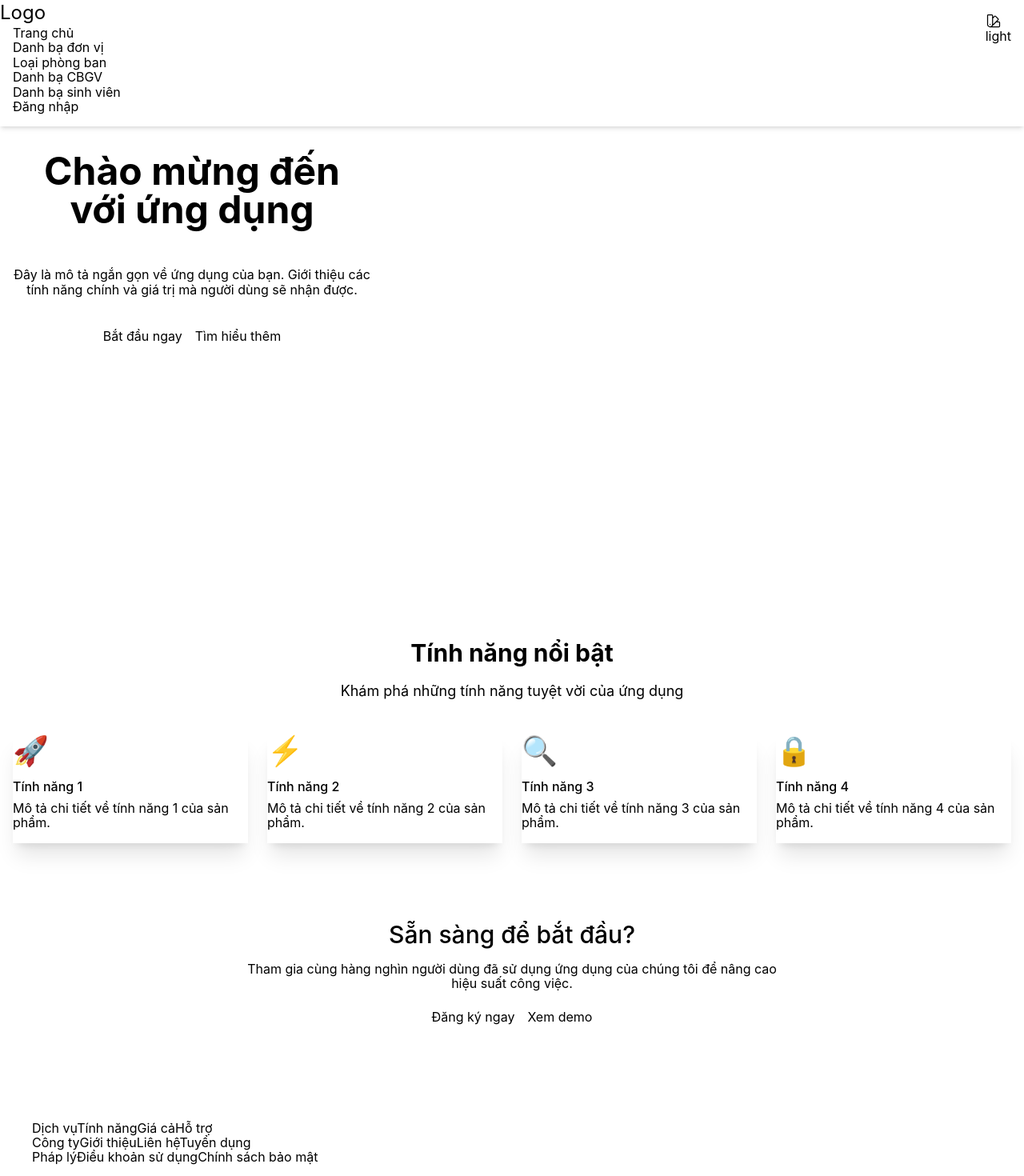
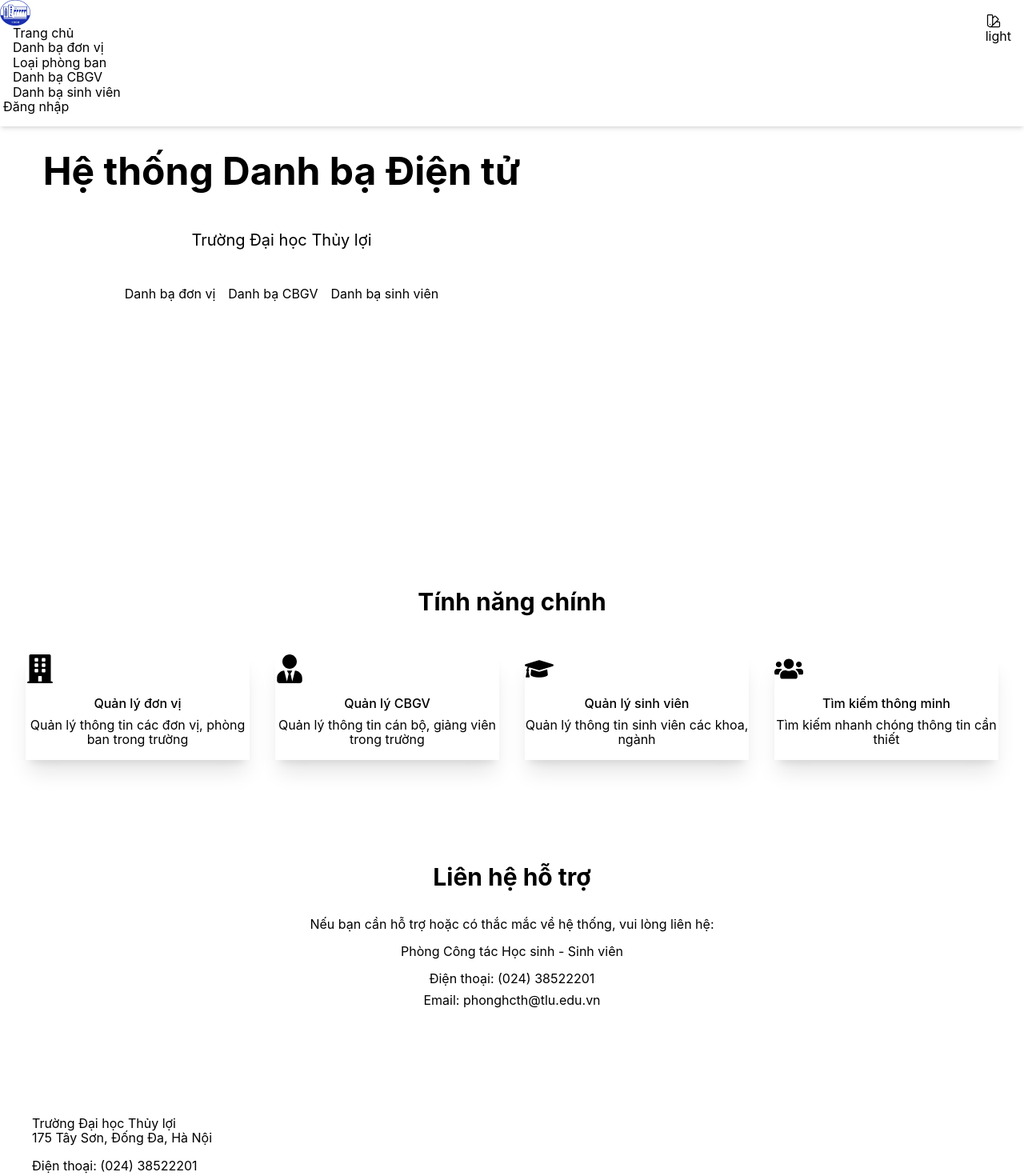
Before and after one commit to Trung381/tlu_contact_web, a React (Create React App) app: page / in a window 1280 px wide. Shown: the top 1470 px of the page at 80% size. Built offline with nearby package versions, Linux system fonts and the light colour scheme.

Commit message:
update new

```diff
--- a/src/layouts/MainLayout.js
+++ b/src/layouts/MainLayout.js
@@ -2,9 +2,14 @@
 import { Outlet, Link, NavLink } from 'react-router-dom';
 import { useAuth } from '../contexts/AuthContext';
 import routes from '../config/routes';
+import logo from '../assets/images/logo-tlu.png';
 
 const MainLayout = () => {
   const { isAuthenticated, logout } = useAuth();
+
+  const handleLogout = () => {
+    logout();
+  };
 
   return (
     <div className="flex flex-col min-h-screen">
@@ -12,7 +17,9 @@
       <header className="bg-base-100 shadow-md">
         <div className="navbar container mx-auto">
           <div className="flex-1">
-            <Link to={routes.home} className="btn btn-ghost text-2xl">Logo</Link>
+            <Link to={routes.home} className=" text-2xl">
+              <img src={logo} alt="TLU Logo" className="h-8" />
+            </Link>
           </div>
           <div className="flex-none">
             <ul className="menu menu-horizontal px-1">
@@ -22,14 +29,17 @@
               <li><NavLink to={routes.staff} className={({ isActive }) => (isActive ? 'btn px-3 btn-soft btn-primary' : 'btn px-3 btn-ghost')}>Danh bạ CBGV</NavLink></li>
               <li><NavLink to={routes.student} className={({ isActive }) => (isActive ? 'btn px-3 btn-soft btn-primary' : 'btn px-3 btn-ghost')}>Danh bạ sinh viên</NavLink></li>
               {isAuthenticated ? (
-                <>
-                  <li><NavLink to={routes.profile} className={({ isActive }) => (isActive ? 'btn px-3 btn-soft btn-primary' : 'btn px-3 btn-ghost')}>Tài khoản</NavLink></li>
-                  <li><button onClick={logout}>Đăng xuất</button></li>
-                </>
+                <li>
+                  <button onClick={handleLogout} className="btn btn-ghost">
+                    Đăng xuất
+                  </button>
+                </li>
               ) : (
-                <>
-                  <li><NavLink to={routes.login} className={({ isActive }) => (isActive ? 'btn px-3 btn-soft btn-primary' : 'btn px-3 btn-ghost')}>Đăng nhập</NavLink></li>
-                </>
+                <li>
+                  <Link to={routes.login} className="btn btn-ghost">
+                    Đăng nhập
+                  </Link>
+                </li>
               )}
             </ul>
           </div>
@@ -46,25 +56,26 @@
         <div className="container mx-auto">
           <div className="footer">
             <div>
-              <span className="footer-title">Dịch vụ</span>
-              <Link to="/" className="link link-hover">Tính năng</Link>
-              <Link to="/" className="link link-hover">Giá cả</Link>
-              <Link to="/" className="link link-hover">Hỗ trợ</Link>
+              <span className="footer-title">Trường Đại học Thủy lợi</span>
+              <p>175 Tây Sơn, Đống Đa, Hà Nội</p>
+              <p>Điện thoại: (024) 38522201</p>
+              <p>Email: phonghcth@tlu.edu.vn</p>
             </div>
             <div>
-              <span className="footer-title">Công ty</span>
-              <Link to={routes.about} className="link link-hover">Giới thiệu</Link>
-              <Link to={routes.contact} className="link link-hover">Liên hệ</Link>
-              <Link to="/" className="link link-hover">Tuyển dụng</Link>
+              <span className="footer-title">Liên kết</span>
+              <a href="https://www.tlu.edu.vn" target="_blank" rel="noopener noreferrer" className="link link-hover">Website trường</a>
+              <a href="https://www.tlu.edu.vn/lien-he" target="_blank" rel="noopener noreferrer" className="link link-hover">Liên hệ</a>
+              <a href="https://www.tlu.edu.vn/dao-tao" target="_blank" rel="noopener noreferrer" className="link link-hover">Đào tạo</a>
             </div>
             <div>
-              <span className="footer-title">Pháp lý</span>
-              <Link to="/" className="link link-hover">Điều khoản sử dụng</Link>
-              <Link to="/" className="link link-hover">Chính sách bảo mật</Link>
+              <span className="footer-title">Hệ thống</span>
+              <Link to={routes.department} className="link link-hover">Danh bạ đơn vị</Link>
+              <Link to={routes.staff} className="link link-hover">Danh bạ CBGV</Link>
+              <Link to={routes.student} className="link link-hover">Danh bạ sinh viên</Link>
             </div>
           </div>
           <div className="mt-10 text-center">
-            <p>© {new Date().getFullYear()} - Bản quyền thuộc về Công ty ABC</p>
+            <p>© {new Date().getFullYear()} - Bản quyền thuộc về Trường Đại học Thủy lợi</p>
           </div>
         </div>
       </footer>
--- a/src/pages/HomePage.js
+++ b/src/pages/HomePage.js
@@ -1,88 +1,81 @@
 import React from 'react';
 import { Link } from 'react-router-dom';
-import Button from '../components/Button';
+import routes from '../config/routes';
+import { FaUsers, FaUserTie, FaGraduationCap, FaBuilding } from 'react-icons/fa';
 
 const HomePage = () => {
-  const features = [
-    {
-      id: 1,
-      title: 'Tính năng 1',
-      description: 'Mô tả chi tiết về tính năng 1 của sản phẩm.',
-      icon: '🚀',
-    },
-    {
-      id: 2,
-      title: 'Tính năng 2',
-      description: 'Mô tả chi tiết về tính năng 2 của sản phẩm.',
-      icon: '⚡',
-    },
-    {
-      id: 3,
-      title: 'Tính năng 3',
-      description: 'Mô tả chi tiết về tính năng 3 của sản phẩm.',
-      icon: '🔍',
-    },
-    {
-      id: 4,
-      title: 'Tính năng 4',
-      description: 'Mô tả chi tiết về tính năng 4 của sản phẩm.',
-      icon: '🔒',
-    },
-  ];
-
   return (
-    <div>
+    <div className="min-h-screen">
       {/* Hero Section */}
-      <section className="hero min-h-[70vh] bg-base-200 rounded-box">
+      <div className="hero min-h-[60vh] bg-base-200">
         <div className="hero-content text-center">
-          <div className="max-w-md">
-            <h1 className="text-5xl font-bold">Chào mừng đến với ứng dụng</h1>
-            <p className="py-6">
-              Đây là mô tả ngắn gọn về ứng dụng của bạn. Giới thiệu các tính năng chính và giá trị mà người dùng sẽ nhận được.
+          <div className="max-w-2xl">
+            <h1 className="text-5xl font-bold">Hệ thống Danh bạ Điện tử</h1>
+            <p className="py-6 text-xl">
+              Trường Đại học Thủy lợi
             </p>
-            <div className="flex gap-4 justify-center">
-              <Button variant="primary" size="lg">Bắt đầu ngay</Button>
-              <Button variant="outline" size="lg">Tìm hiểu thêm</Button>
+            <div className="flex justify-center gap-4">
+              <Link to={routes.department} className="btn btn-primary">Danh bạ đơn vị</Link>
+              <Link to={routes.staff} className="btn btn-primary">Danh bạ CBGV</Link>
+              <Link to={routes.student} className="btn btn-primary">Danh bạ sinh viên</Link>
             </div>
           </div>
         </div>
-      </section>
+      </div>
 
       {/* Features Section */}
-      <section className="py-12">
-        <div className="text-center mb-10">
-          <h2 className="text-3xl font-bold">Tính năng nổi bật</h2>
-          <p className="mt-4 text-lg">Khám phá những tính năng tuyệt vời của ứng dụng</p>
-        </div>
-
-        <div className="grid grid-cols-1 md:grid-cols-2 lg:grid-cols-4 gap-6">
-          {features.map((feature) => (
-            <div key={feature.id} className="card bg-base-100 shadow-xl hover:shadow-2xl transition-shadow">
-              <div className="card-body">
-                <div className="text-4xl mb-4">{feature.icon}</div>
-                <h3 className="card-title">{feature.title}</h3>
-                <p>{feature.description}</p>
+      <div className="py-16 bg-base-100">
+        <div className="container mx-auto px-4">
+          <h2 className="text-3xl font-bold text-center mb-12">Tính năng chính</h2>
+          <div className="grid grid-cols-1 md:grid-cols-2 lg:grid-cols-4 gap-8">
+            <div className="card bg-base-200 shadow-xl">
+              <div className="card-body items-center text-center">
+                <FaBuilding className="text-4xl text-primary mb-4" />
+                <h3 className="card-title">Quản lý đơn vị</h3>
+                <p>Quản lý thông tin các đơn vị, phòng ban trong trường</p>
               </div>
             </div>
-          ))}
-        </div>
-      </section>
-
-      {/* CTA Section */}
-      <section className="py-12">
-        <div className="card bg-primary text-primary-content">
-          <div className="card-body text-center">
-            <h2 className="card-title text-3xl mx-auto mb-4">Sẵn sàng để bắt đầu?</h2>
-            <p className="max-w-2xl mx-auto mb-6">
-              Tham gia cùng hàng nghìn người dùng đã sử dụng ứng dụng của chúng tôi để nâng cao hiệu suất công việc.
-            </p>
-            <div className="flex gap-4 justify-center">
-              <Button variant="accent" size="lg">Đăng ký ngay</Button>
-              <Button variant="ghost" size="lg">Xem demo</Button>
+            <div className="card bg-base-200 shadow-xl">
+              <div className="card-body items-center text-center">
+                <FaUserTie className="text-4xl text-primary mb-4" />
+                <h3 className="card-title">Quản lý CBGV</h3>
+                <p>Quản lý thông tin cán bộ, giảng viên trong trường</p>
+              </div>
+            </div>
+            <div className="card bg-base-200 shadow-xl">
+              <div className="card-body items-center text-center">
+                <FaGraduationCap className="text-4xl text-primary mb-4" />
+                <h3 className="card-title">Quản lý sinh viên</h3>
+                <p>Quản lý thông tin sinh viên các khoa, ngành</p>
+              </div>
+            </div>
+            <div className="card bg-base-200 shadow-xl">
+              <div className="card-body items-center text-center">
+                <FaUsers className="text-4xl text-primary mb-4" />
+                <h3 className="card-title">Tìm kiếm thông minh</h3>
+                <p>Tìm kiếm nhanh chóng thông tin cần thiết</p>
+              </div>
             </div>
           </div>
         </div>
-      </section>
+      </div>
+
+      {/* Contact Section */}
+      <div className="py-16 bg-base-200">
+        <div className="container mx-auto px-4">
+          <div className="max-w-2xl mx-auto text-center">
+            <h2 className="text-3xl font-bold mb-8">Liên hệ hỗ trợ</h2>
+            <p className="mb-4">
+              Nếu bạn cần hỗ trợ hoặc có thắc mắc về hệ thống, vui lòng liên hệ:
+            </p>
+            <div className="space-y-2">
+              <p>Phòng Công tác Học sinh - Sinh viên</p>
+              <p>Điện thoại: (024) 38522201</p>
+              <p>Email: phonghcth@tlu.edu.vn</p>
+            </div>
+          </div>
+        </div>
+      </div>
     </div>
   );
 };
--- a/src/pages/LoginPage.js
+++ b/src/pages/LoginPage.js
@@ -3,7 +3,7 @@
 import { useNavigate } from "react-router-dom";
 import { MailOutlined, LockOutlined } from "@ant-design/icons";
 import logoTLU from '../assets/images/logo-tlu.png';
-import authService from '../services/authService';
+import { useAuth } from '../contexts/AuthContext';
 
 const LoginPage = () => {
     const [email, setEmail] = useState("");
@@ -11,13 +11,14 @@
     const [rememberMe, setRememberMe] = useState(false);
     const [error, setError] = useState(null);
     const navigate = useNavigate();
+    const { login } = useAuth();
 
     const handleLogin = async (e) => {
         e.preventDefault();
         setError(null); // Xóa lỗi cũ nếu có
 
         try {
-            const result = await authService.login(email, password);
+            const result = await login(email, password);
 
             if (result.success) {
                 // Chuyển hướng về trang chủ
```
